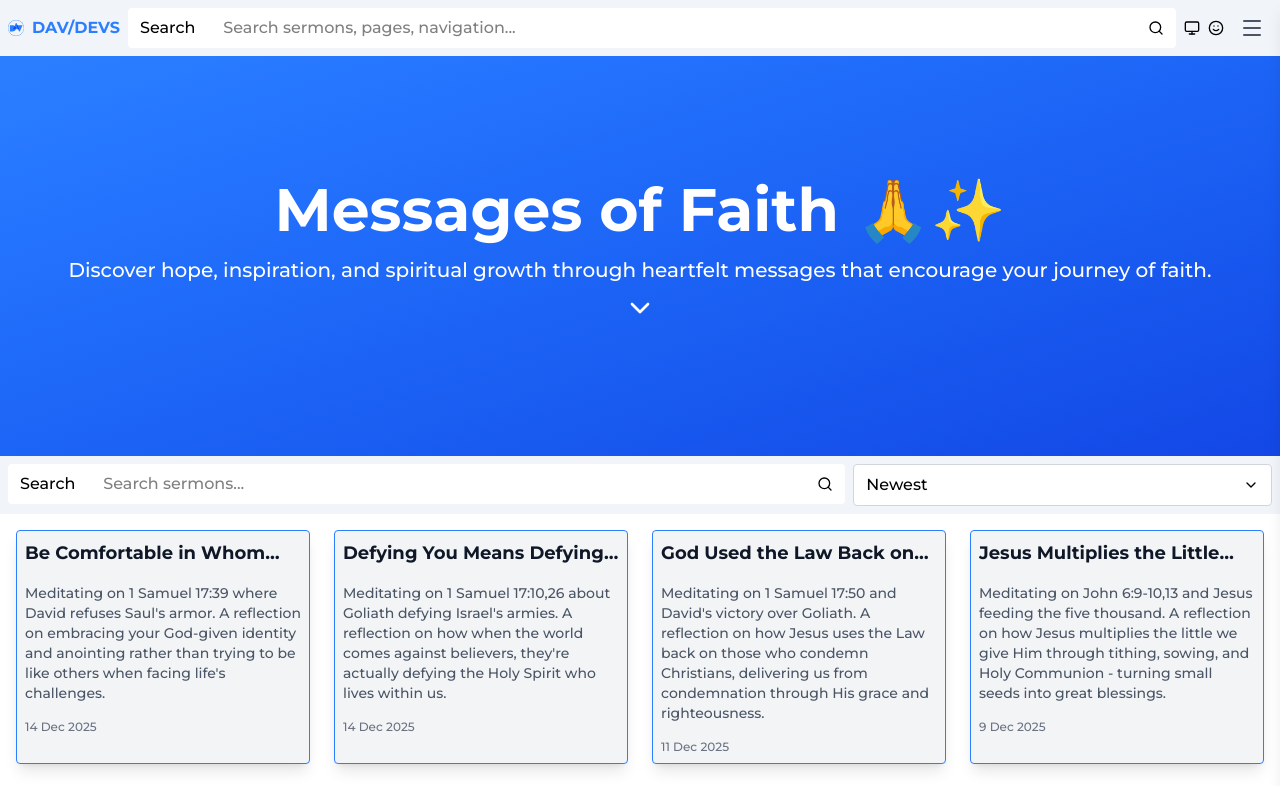
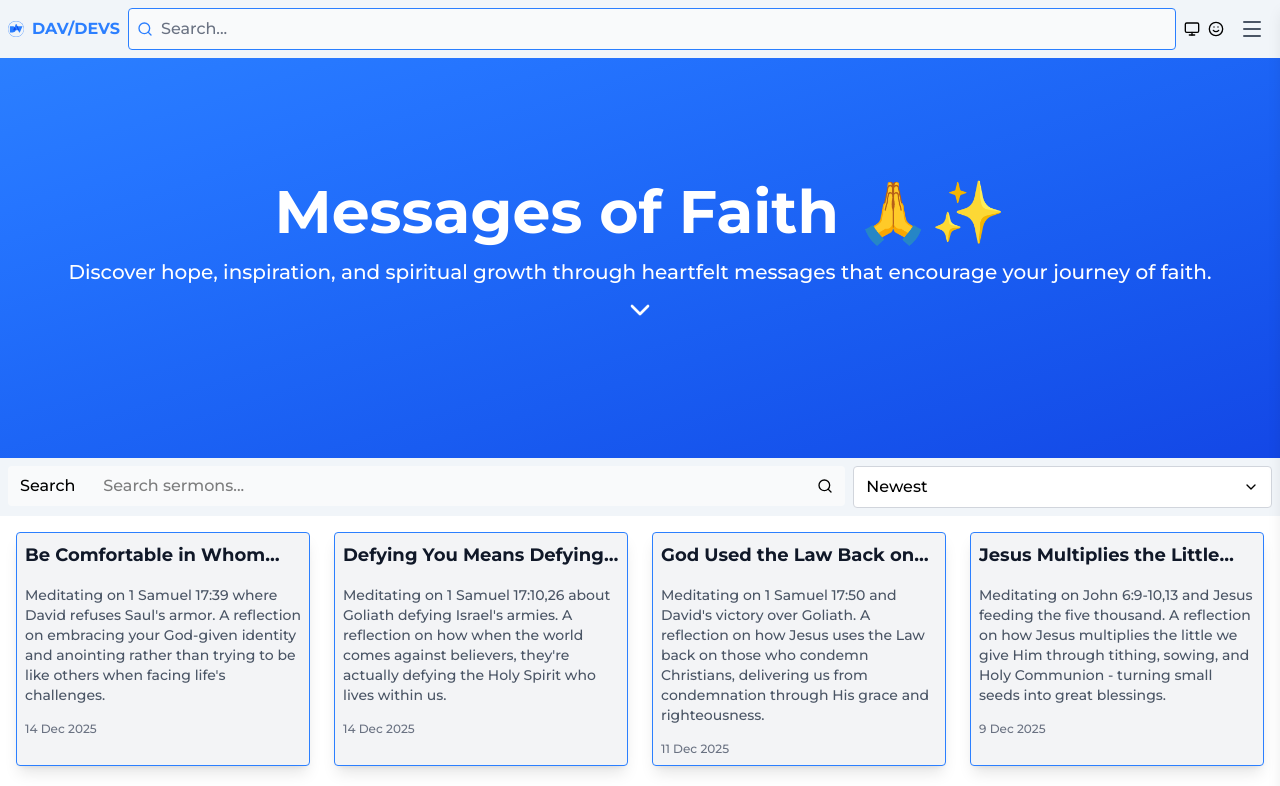
Before and after one commit to davinaleong/proj-davdevs-2025, a Next.js app: page /faith in a window 1280 px wide. Shown: the top 786 px of the page. Built offline with nearby package versions, Linux system fonts and the light colour scheme.

Commit message:
Fixed the search input overflowing the Primary Header.

```diff
--- a/app/components/ClientLayout.tsx
+++ b/app/components/ClientLayout.tsx
@@ -4,6 +4,7 @@ import { useState, ReactNode } from "react"
 import PrimaryHeader from "./PrimaryHeader"
 import PrimaryFooter from "./PrimaryFooter"
 import Menu from "./Menu"
+import SearchModal from "./SearchModal"
 
 interface ClientLayoutProps {
     children: ReactNode;
@@ -11,17 +12,21 @@ interface ClientLayoutProps {
 
 export default function ClientLayout({ children }: ClientLayoutProps) {
     const [isMenuOpen, setIsMenuOpen] = useState(false)
+    const [isSearchOpen, setIsSearchOpen] = useState(false)
 
     const openMenu = () => setIsMenuOpen(true)
     const closeMenu = () => setIsMenuOpen(false)
+    const openSearch = () => setIsSearchOpen(true)
+    const closeSearch = () => setIsSearchOpen(false)
 
     return (
         <>
-            <PrimaryHeader onMenuOpen={openMenu} />
+            <PrimaryHeader onMenuOpen={openMenu} onSearchOpen={openSearch} />
             <main className="relative">
                 {children}
             </main>
             <Menu isOpen={isMenuOpen} onClose={closeMenu} />
+            <SearchModal isOpen={isSearchOpen} onClose={closeSearch} />
             <PrimaryFooter />
         </>
     )
--- a/app/components/PrimaryHeader.tsx
+++ b/app/components/PrimaryHeader.tsx
@@ -1,29 +1,34 @@
 import Link from 'next/link'
-import { Smile } from 'lucide-react'
+import { Smile, Search } from 'lucide-react'
 
 import Brand from "./Brand"
-import SearchInput from "./SearchInput"
+import Button from "./Button"
 import MenuButton from "./MenuButton"
 import ThemeSwitcherButton from "./ThemeSwitcherButton"
 
 interface PrimaryHeaderProps {
     onMenuOpen?: () => void;
+    onSearchOpen?: () => void;
 }
 
-export default function PrimaryHeader({ onMenuOpen }: PrimaryHeaderProps) {
+export default function PrimaryHeader({ onMenuOpen, onSearchOpen }: PrimaryHeaderProps) {
     return (
-        <header className="sticky top-0 flex items-center justify-between gap-2 p-2 bg-slate-100 dark:bg-gray-900 z-20 print:hidden">
+        <header className="sticky top-0 flex items-center justify-between gap-2 p-2 bg-slate-100 dark:bg-gray-900 z-30 print:hidden">
             <Brand/>
-            <SearchInput
-                className="flex-1"
-                showAutocomplete={true}
-                placeholder="Search sermons, pages, navigation..."
-            />
+            <Button
+                onClick={onSearchOpen}
+                variant="secondary"
+                className="flex-1 justify-start"
+                title="Open search modal"
+            >
+                <Search size={16} />
+                <span className="text-gray-500 dark:text-gray-400">Search...</span>
+            </Button>
             <ThemeSwitcherButton />
             <Link
-                href="/funny"
+                href="/tools"
                 className="hover:opacity-60"
-                title="Go to jokes page"
+                title="Browse developer tools"
             >
                 <Smile size={16} />
             </Link>
--- a/app/components/SearchInput.tsx
+++ b/app/components/SearchInput.tsx
@@ -103,7 +103,7 @@ export default function SearchInput({
     return (
         <div ref={containerRef} className={`relative ${className}`}>
             <form
-                className="flex items-center gap-2 text-black bg-white dark:bg-blue-300 rounded-sm overflow-hidden"
+                className="flex items-center gap-2 bg-gray-50 dark:bg-gray-950 rounded-sm overflow-hidden"
                 onSubmit={handleSubmit}
             >
                 <label
--- /dev/null
+++ b/app/components/SearchModal.tsx
@@ -0,0 +1,43 @@
+'use client'
+
+import Modal from "./Modal"
+import SearchInput from "./SearchInput"
+
+interface SearchModalProps {
+  isOpen: boolean
+  onClose: () => void
+}
+
+export default function SearchModal({ isOpen, onClose }: SearchModalProps) {
+  const handleSearch = (searchTerm: string) => {
+    // Handle search submission - could navigate to search results page
+    console.log('Search submitted:', searchTerm)
+    // For now, just close the modal after search
+    onClose()
+  }
+
+  return (
+    <Modal
+      isOpen={isOpen}
+      onClose={onClose}
+      title="Search Site"
+      size="lg"
+      showCloseButton={true}
+    >
+      <div className="space-y-4">
+        <SearchInput
+          onSearch={handleSearch}
+          placeholder="Search tools, posts, projects..."
+          showAutocomplete={true}
+          className="w-full"
+        />
+        <div className="text-sm text-gray-600 dark:text-gray-400">
+          <p>Search through all tools, blog posts, and projects on this site.</p>
+          <p className="mt-2">
+            <strong>Tips:</strong> Use keywords like "calculator", "password", "color" to find specific tools.
+          </p>
+        </div>
+      </div>
+    </Modal>
+  )
+}
```
